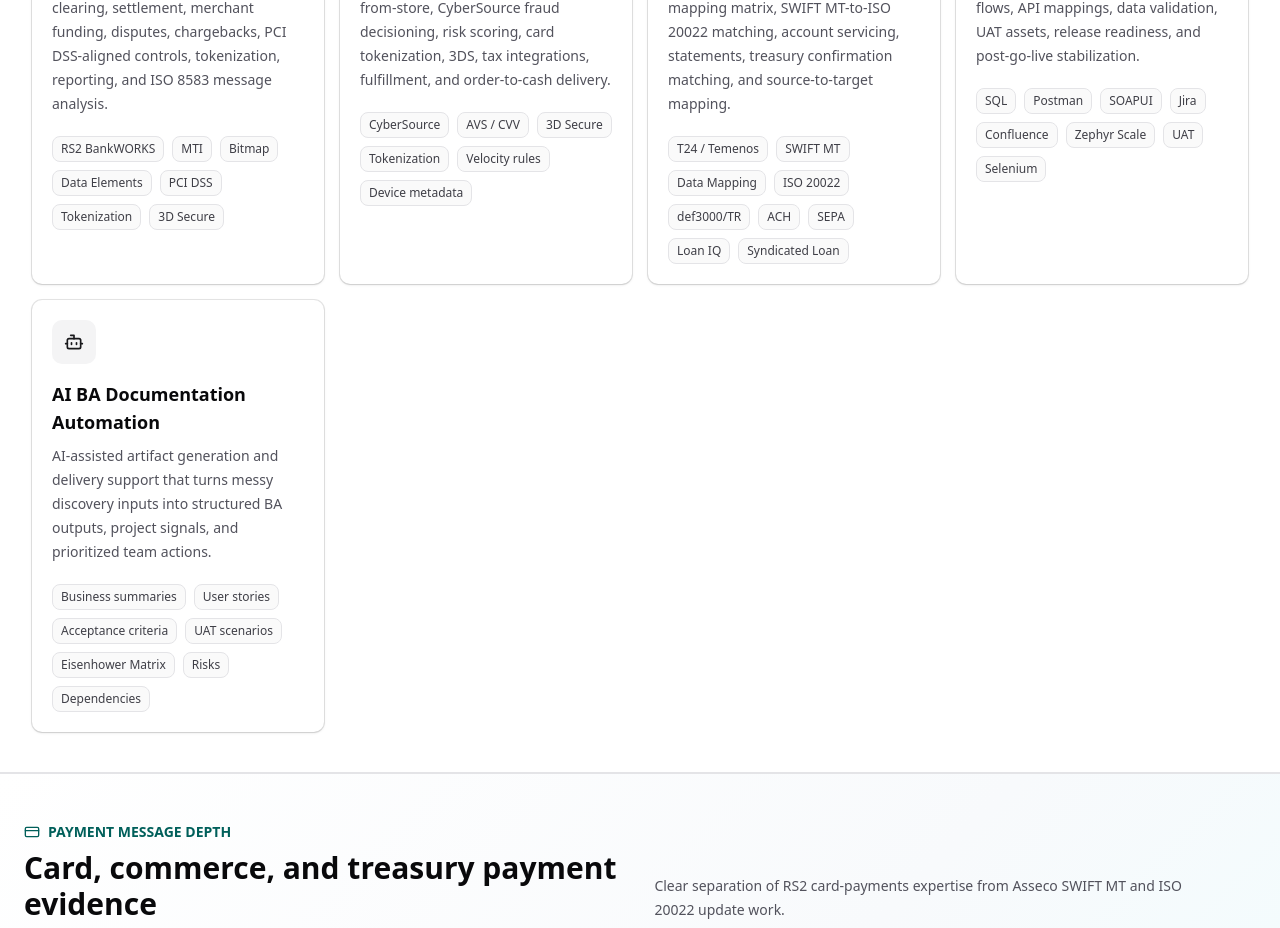
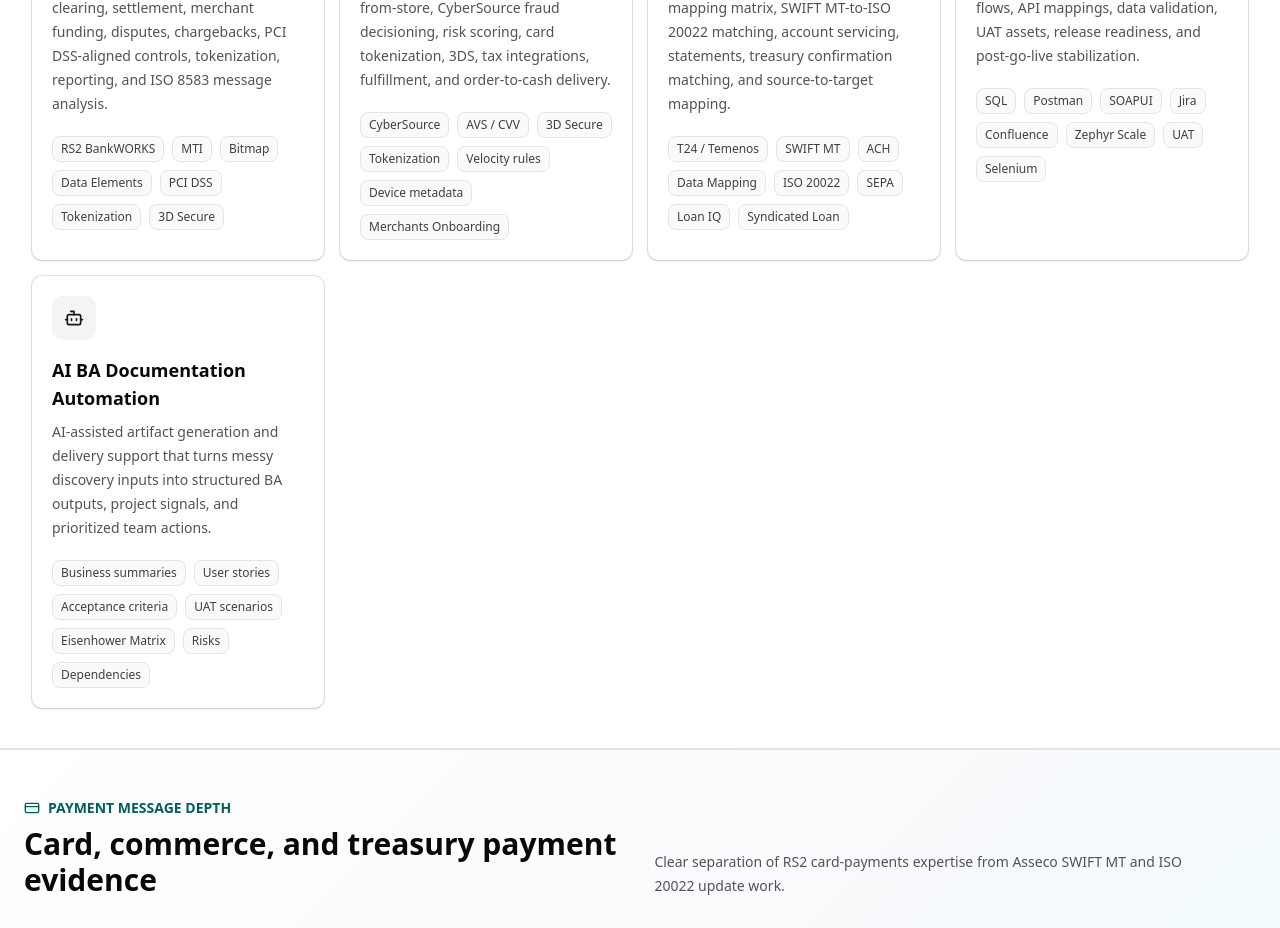
Before and after one commit to damem2007/dami-portfolio, a React (Vite) app: page / in a window 1280 px wide. Shown: the part 1940-2868 px from the top of the page. Built offline with nearby package versions, Linux system fonts and the light colour scheme.

Commit message:
Updated the leverage skill tags

```diff
--- a/src/Portfolio.tsx
+++ b/src/Portfolio.tsx
@@ -73,14 +73,14 @@ const capabilities = [
     icon: <Workflow className="h-5 w-5" />,
     summary:
       "Checkout, POS, OMS, BOPIS, ship-from-store, CyberSource fraud decisioning, risk scoring, card tokenization, 3DS, tax integrations, fulfillment, and order-to-cash delivery.",
-    items: ["CyberSource", "AVS / CVV", "3D Secure", "Tokenization", "Velocity rules", "Device metadata"],
+    items: ["CyberSource", "AVS / CVV", "3D Secure", "Tokenization", "Velocity rules", "Device metadata", "Merchants Onboarding"],
   },
   {
     title: "Banking Integrations",
     icon: <Network className="h-5 w-5" />,
     summary:
       "Core banking, digital channels, data mapping matrix, SWIFT MT-to-ISO 20022 matching, account servicing, statements, treasury confirmation matching, and source-to-target mapping.",
-    items: ["T24 / Temenos", "SWIFT MT", "Data Mapping", "ISO 20022", "def3000/TR", "ACH", "SEPA", " Loan IQ", "Syndicated Loan"],
+    items: ["T24 / Temenos", "SWIFT MT", "ACH", "Data Mapping", "ISO 20022", "SEPA", " Loan IQ", "Syndicated Loan"],
   },
   {
     title: "Delivery Controls",
```
